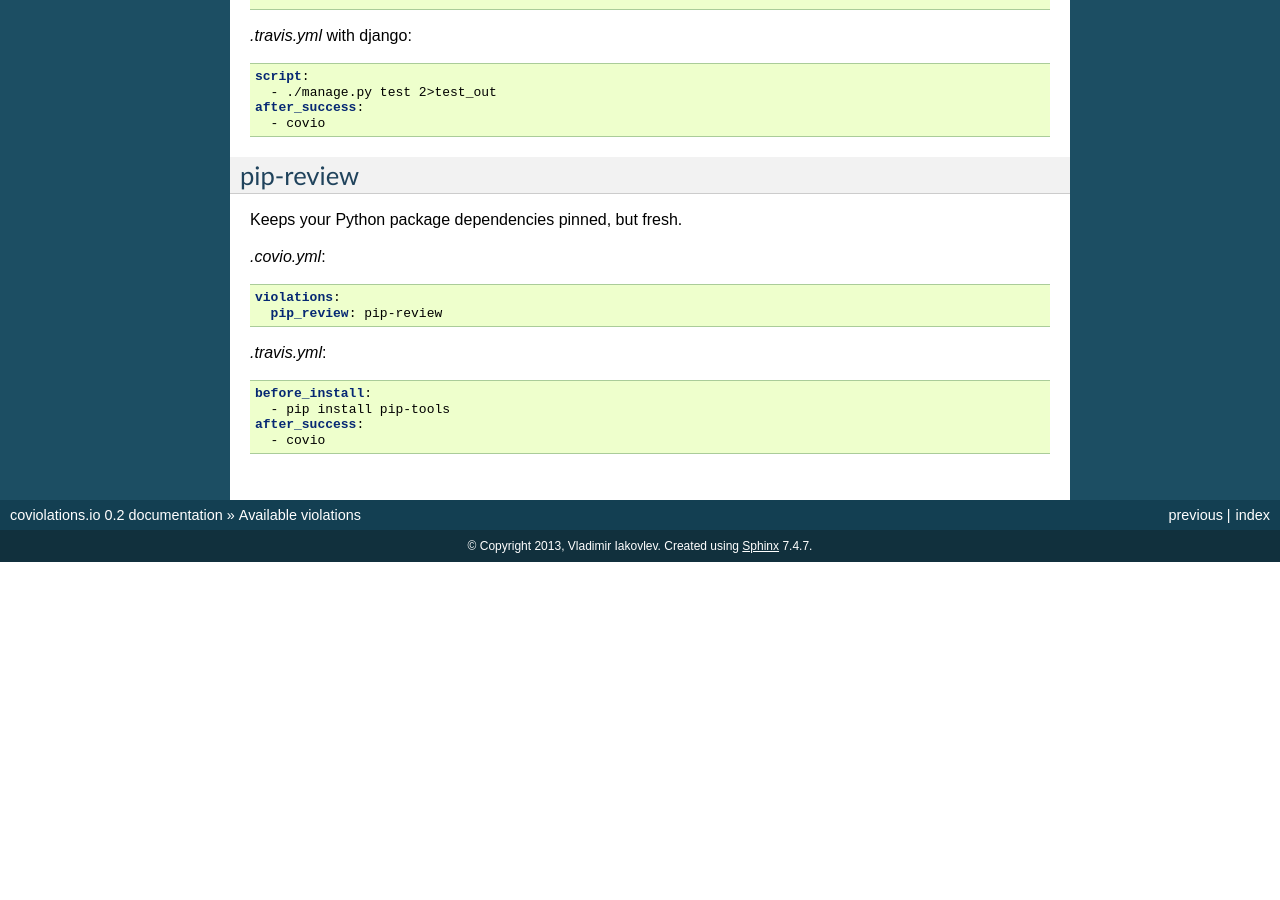
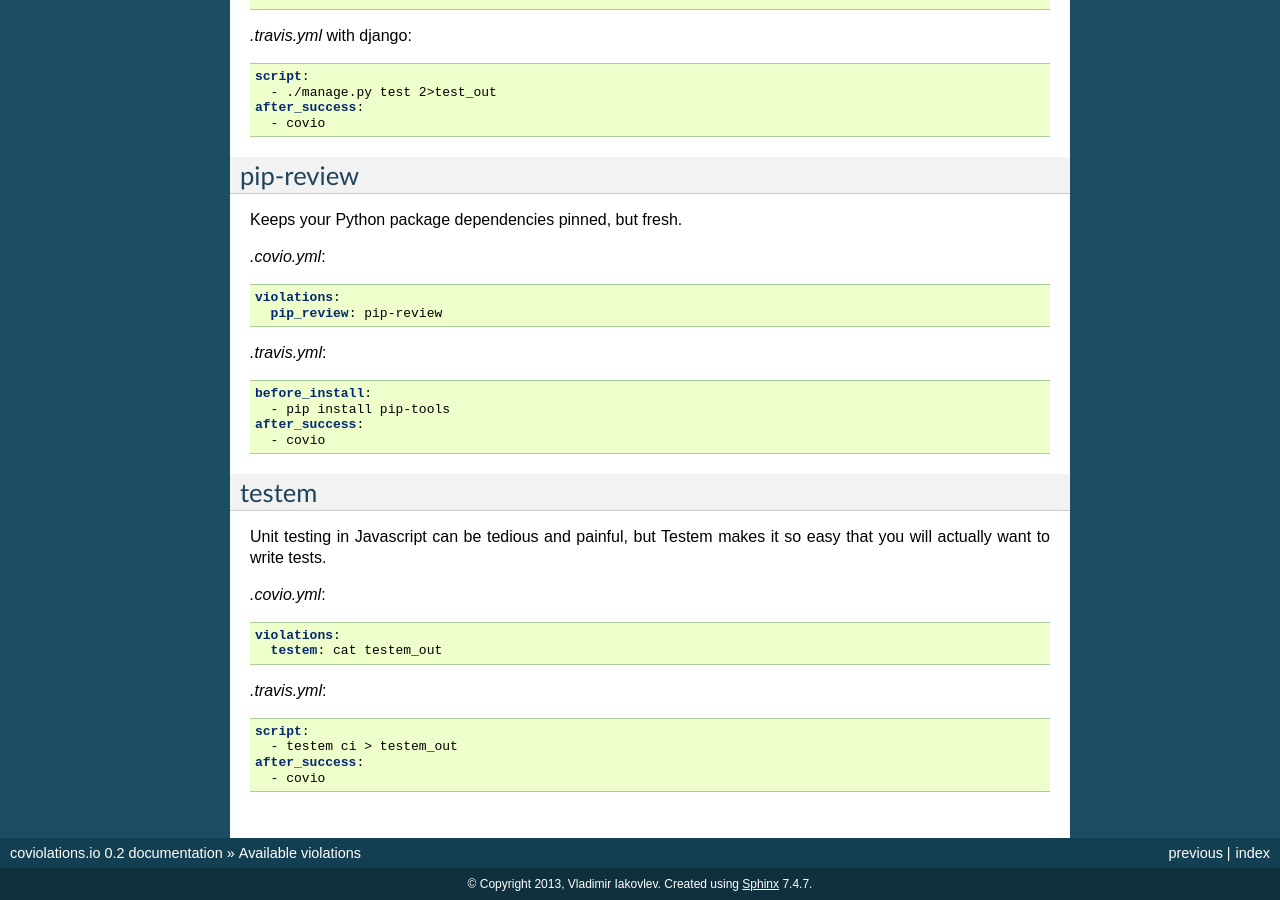
Before and after one commit to nvbn/coviolations_app, a Sphinx documentation site: the page built from docs/violations.rst, in a window 1280 px wide and 900 px high, scrolled down 1105 px. Built offline with Sphinx 7.4.7, drawn with Linux system fonts in a browser that asks for light colours; before the commit the page ends 1667 px from its top, so only the background shows below that.

Commit message:
Add testem violation

```diff
--- a/docs/violations.rst
+++ b/docs/violations.rst
@@ -97,3 +97,24 @@ Keeps your Python package dependencies pinned, but fresh.
       - pip install pip-tools
     after_success:
       - covio
+
+testem
+======
+
+Unit testing in Javascript can be tedious and painful, but Testem makes it so easy that you will actually want to write tests.
+
+`.covio.yml`:
+
+.. code-block:: yaml
+
+    violations:
+      testem: cat testem_out
+
+`.travis.yml`:
+
+.. code-block:: yaml
+
+    script:
+      - testem ci > testem_out
+    after_success:
+      - covio
```
